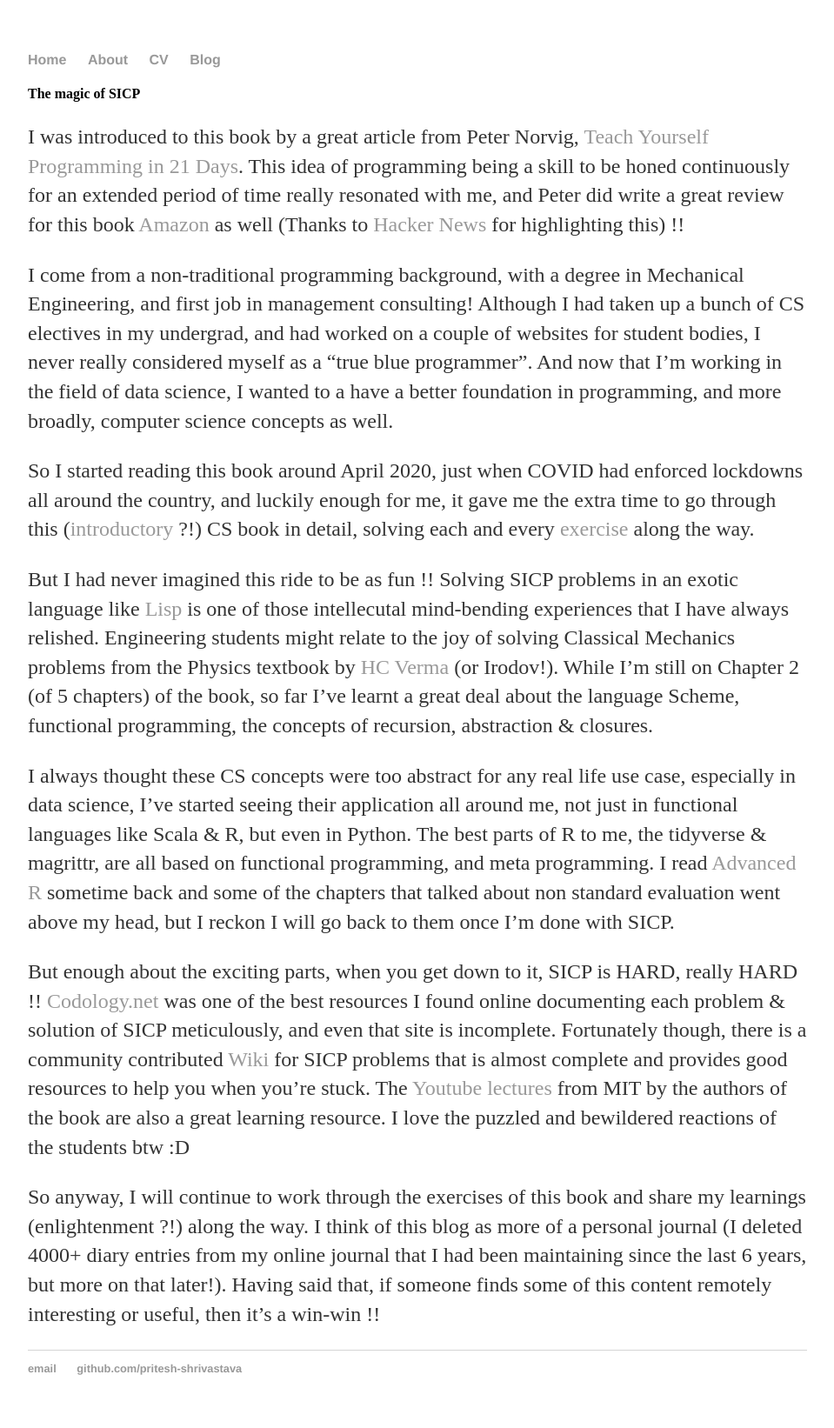
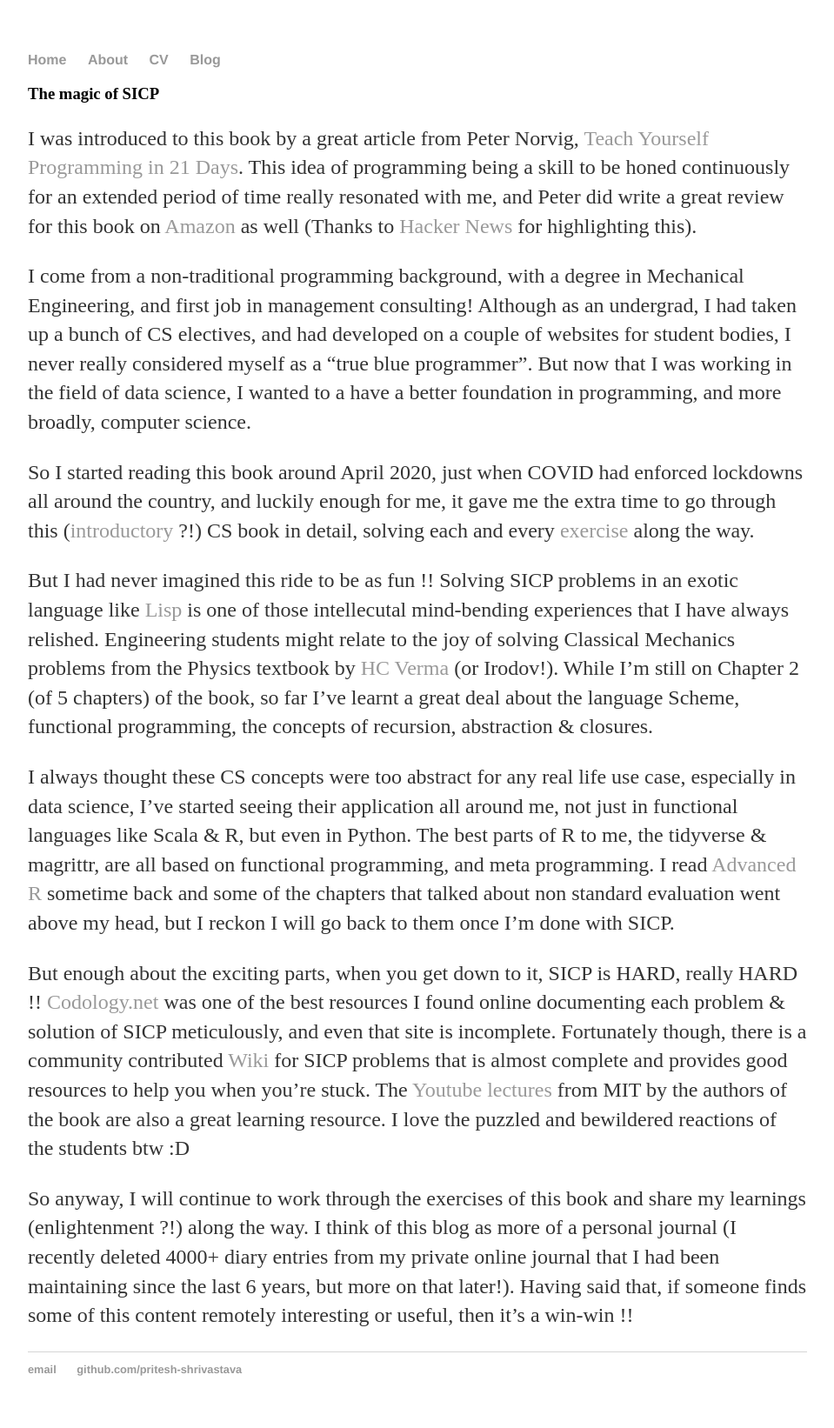
Before and after one commit to pritesh-shrivastava/pritesh-shrivastava.github.io, a Jekyll site: the page built from _posts/2020-08-30-sicp-so-far.md, in a window 1280 px wide. Shown: the whole page at 87% size, without its empty margins (160-1119 px from the left). Built offline with Jekyll 4.4.1, drawn with Linux system fonts in a browser that asks for light colours; our own code applies the rules of GitHub Pages for plain Markdown files.

Commit message:
[PS] Fixing typos in SICP blog

```diff
--- a/_posts/2020-08-30-sicp-so-far.md
+++ b/_posts/2020-08-30-sicp-so-far.md
@@ -1,8 +1,8 @@
-#### The magic of SICP
+### The magic of SICP
 
-I was introduced to this book by a great article from Peter Norvig, [Teach Yourself Programming in 21 Days](http://norvig.com/21-days.html). This idea of programming being a skill to be honed continuously for an extended period of time really resonated with me, and Peter did write a great review for this book [Amazon](https://www.amazon.com/review/R403HR4VL71K8/ref=cm_cr_rdp_perm) as well (Thanks to [Hacker News](https://news.ycombinator.com/item?id=1900937) for highlighting this) !!
+I was introduced to this book by a great article from Peter Norvig, [Teach Yourself Programming in 21 Days](http://norvig.com/21-days.html). This idea of programming being a skill to be honed continuously for an extended period of time really resonated with me, and Peter did write a great review for this book on [Amazon](https://www.amazon.com/review/R403HR4VL71K8/ref=cm_cr_rdp_perm) as well (Thanks to [Hacker News](https://news.ycombinator.com/item?id=1900937) for highlighting this).
 
-I come from a non-traditional programming background, with a degree in Mechanical Engineering, and first job in management consulting! Although I had taken up a bunch of CS electives in my undergrad, and had worked on a couple of websites for student bodies, I never really considered myself as a "true blue programmer". And now that I'm working in the field of data science, I wanted to a have a better foundation in programming, and more broadly, computer science concepts as well.
+I come from a non-traditional programming background, with a degree in Mechanical Engineering, and first job in management consulting! Although as an undergrad, I had taken up a bunch of CS electives, and had developed on a couple of websites for student bodies, I never really considered myself as a "true blue programmer". But now that I was working in the field of data science, I wanted to a have a better foundation in programming, and more broadly, computer science.
 
 So I started reading this book around April 2020, just when COVID had enforced lockdowns all around the country, and luckily enough for me, it gave me the extra time to go through this ([introductory](https://mitpress.mit.edu/sites/default/files/sicp/course.html) ?!) CS book in detail, solving each and every [exercise](https://github.com/pritesh-shrivastava/sicp_solutions) along the way.
 
@@ -13,4 +13,4 @@ The best parts of R to me, the tidyverse & magrittr, are all based on functional
 
 But enough about the exciting parts, when you get down to it, SICP is HARD, really HARD !! [Codology.net](https://codology.net/post/introduction/) was one of the best resources I found online documenting each problem & solution of SICP meticulously, and even that site is incomplete. Fortunately though, there is a community contributed [Wiki](http://community.schemewiki.org/?sicp-solutions) for SICP problems that is almost complete and provides good resources to help you when you're stuck. The [Youtube lectures](https://www.youtube.com/playlist?list=PLE18841CABEA24090) from MIT by the authors of the book are also a great learning resource. I love the puzzled and bewildered reactions of the students btw :D
 
-So anyway, I will continue to work through the exercises of this book and share my learnings (enlightenment ?!) along the way. I think of this blog as more of a personal journal (I deleted 4000+ diary entries from my online journal that I had been maintaining since the last 6 years, but more on that later!). Having said that, if someone finds some of this content remotely interesting or useful, then it's a win-win !!
+So anyway, I will continue to work through the exercises of this book and share my learnings (enlightenment ?!) along the way. I think of this blog as more of a personal journal (I recently deleted 4000+ diary entries from my private online journal that I had been maintaining since the last 6 years, but more on that later!). Having said that, if someone finds some of this content remotely interesting or useful, then it's a win-win !!
```
